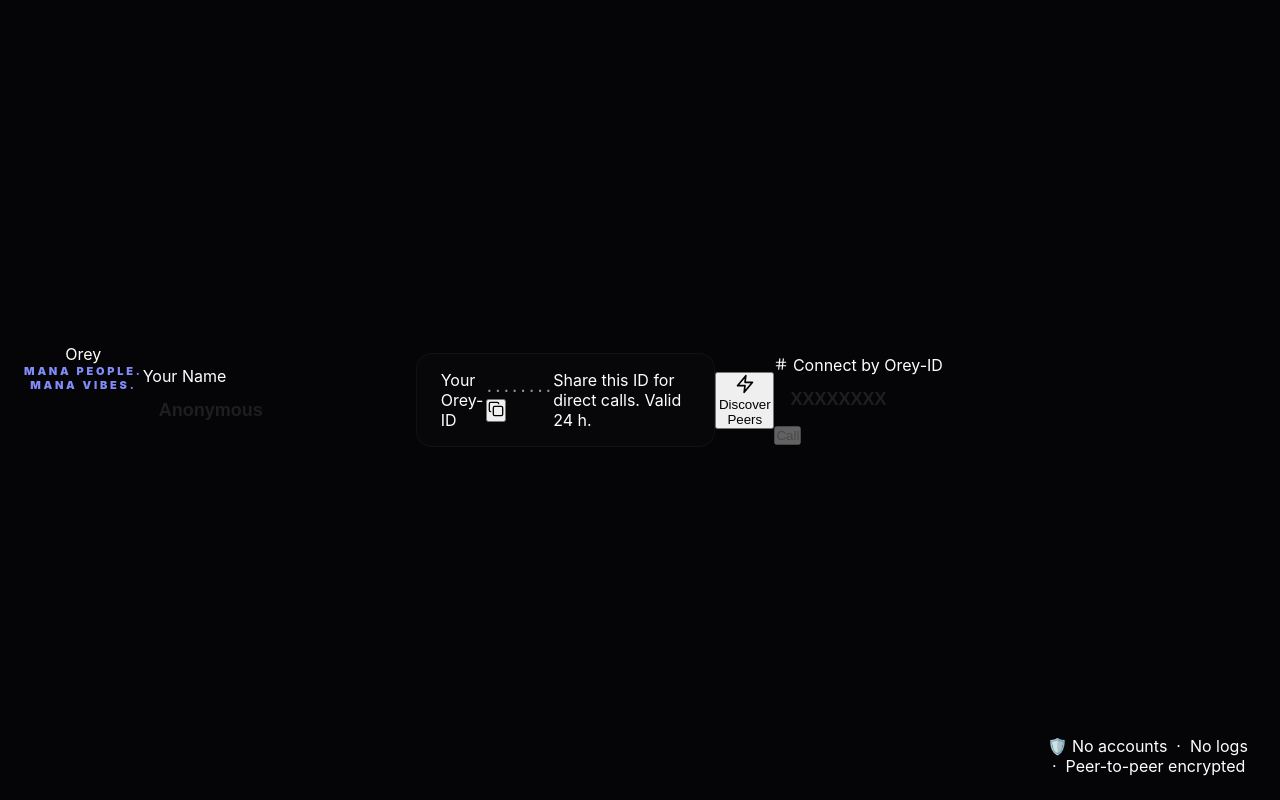
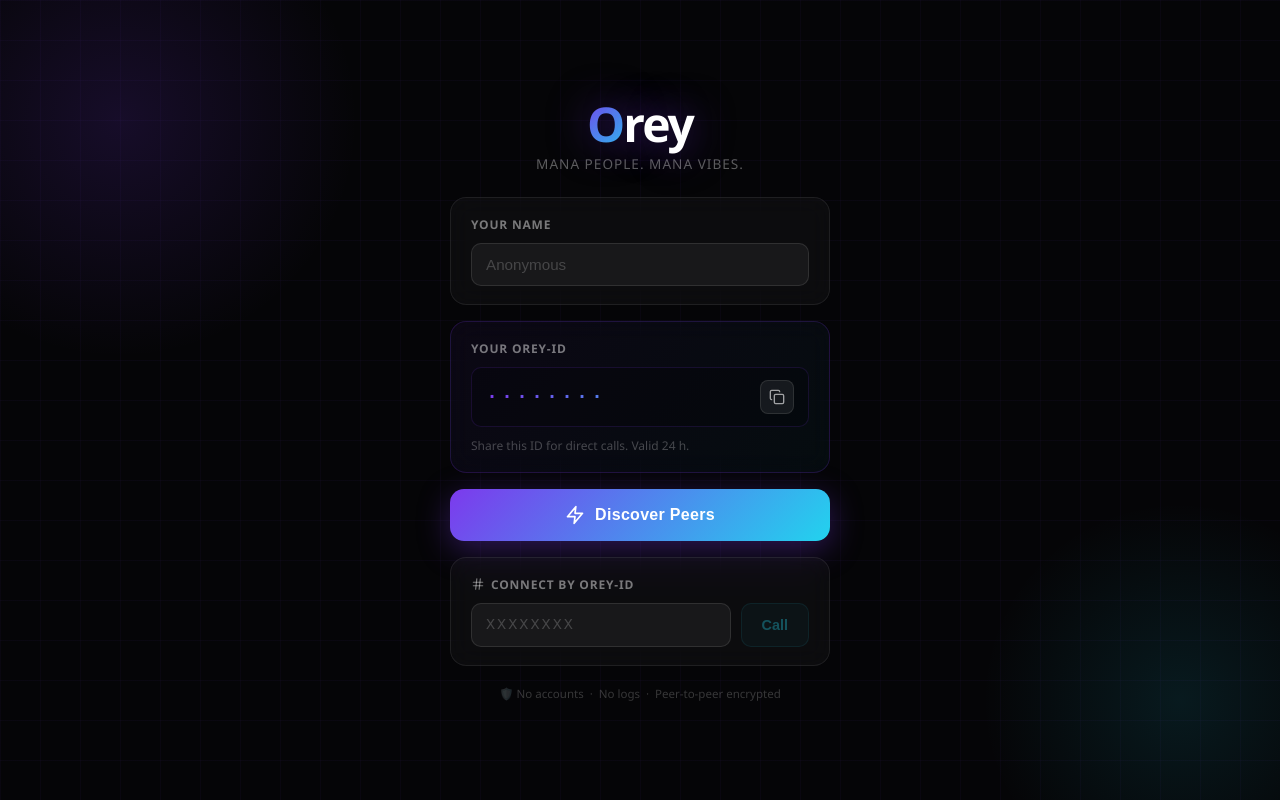
Before and after one commit to seeubot/tel_siddhik, a React (Vite) app in the folder client/: page / in a window 1280 px wide. Built offline with nearby package versions, Linux system fonts and the light colour scheme; no server answers; a web font is replaced by a local one.

Commit message:
Update Lobby.module.css

```diff
--- a/client/src/components/Lobby.module.css
+++ b/client/src/components/Lobby.module.css
@@ -1,465 +1,321 @@
-.container {
+.root {
   min-height: 100vh;
-  background-color: #050507;
-  color: #ffffff;
+  background: #050507;
   display: flex;
   align-items: center;
   justify-content: center;
-  padding: 1.5rem;
+  position: relative;
   overflow: hidden;
-  position: relative;
-  font-family: -apple-system, BlinkMacSystemFont, "Segoe UI", Roboto, Helvetica, Arial, sans-serif;
+  font-family: 'Segoe UI', system-ui, sans-serif;
 }
 
-/* Ambience */
-.ambience {
-  position: fixed;
+.grid {
+  position: absolute;
   inset: 0;
+  background-image:
+    linear-gradient(rgba(124, 58, 237, 0.04) 1px, transparent 1px),
+    linear-gradient(90deg, rgba(124, 58, 237, 0.04) 1px, transparent 1px);
+  background-size: 40px 40px;
   pointer-events: none;
 }
 
-.glowTop {
+.orb1 {
   position: absolute;
-  top: -10%;
-  left: 50%;
-  transform: translateX(-50%);
-  width: 100%;
-  height: 600px;
-  background: radial-gradient(circle, rgba(79, 70, 229, 0.1) 0%, transparent 70%);
-  filter: blur(120px);
+  width: 480px;
+  height: 480px;
+  background: radial-gradient(circle, rgba(124, 58, 237, 0.15) 0%, transparent 70%);
+  top: -120px;
+  left: -120px;
+  pointer-events: none;
 }
 
-.gridOverlay {
+.orb2 {
   position: absolute;
-  inset: 0;
-  opacity: 0.02;
-  background-image:
-    linear-gradient(#fff 1px, transparent 1px),
-    linear-gradient(90deg, #fff 1px, transparent 1px);
-  background-size: 40px 40px;
+  width: 400px;
+  height: 400px;
+  background: radial-gradient(circle, rgba(34, 211, 238, 0.1) 0%, transparent 70%);
+  bottom: -100px;
+  right: -100px;
+  pointer-events: none;
 }
 
-/* Content Layout */
-.content {
+.container {
+  width: 100%;
+  max-width: 420px;
+  padding: 24px 20px;
   position: relative;
-  z-index: 10;
-  width: 100%;
-  max-width: 400px;
+  z-index: 1;
   display: flex;
   flex-direction: column;
-  animation: slideUp 0.7s cubic-bezier(0.16, 1, 0.3, 1);
+  gap: 16px;
 }
 
-@keyframes slideUp {
-  from { opacity: 0; transform: translateY(20px); }
-  to { opacity: 1; transform: translateY(0); }
+.header {
+  text-align: center;
+  margin-bottom: 8px;
 }
 
-/* Header */
-.header {
+.logo {
+  font-size: 3rem;
+  font-weight: 900;
+  color: #fff;
+  letter-spacing: -2px;
+  line-height: 1;
+  text-shadow: 0 0 40px rgba(124, 58, 237, 0.5);
+}
+
+.logoAccent {
+  background: linear-gradient(135deg, #7c3aed, #22d3ee);
+  -webkit-background-clip: text;
+  -webkit-text-fill-color: transparent;
+  background-clip: text;
+}
+
+.tagline {
+  margin-top: 6px;
+  color: rgba(255, 255, 255, 0.35);
+  font-size: 0.85rem;
+  letter-spacing: 1px;
+  text-transform: uppercase;
+}
+
+.card {
+  background: rgba(255, 255, 255, 0.03);
+  border: 1px solid rgba(255, 255, 255, 0.08);
+  border-radius: 16px;
+  padding: 18px 20px;
+  backdrop-filter: blur(12px);
   display: flex;
   flex-direction: column;
-  align-items: center;
-  margin-bottom: 4rem;
-  text-align: center;
+  gap: 10px;
+  transition: border-color 0.2s;
 }
 
-.logoWrapper {
-  position: relative;
-  display: inline-block;
+.card:hover {
+  border-color: rgba(124, 58, 237, 0.25);
 }
 
-.logoText {
-  font-size: 3.75rem;
-  font-weight: 900;
-  letter-spacing: -0.08em;
-  line-height: 1;
-  margin: 0;
-  background: linear-gradient(to bottom, #ffffff 50%, rgba(255, 255, 255, 0.2));
+.idCard {
+  background: linear-gradient(135deg, rgba(124, 58, 237, 0.06), rgba(34, 211, 238, 0.04));
+  border-color: rgba(124, 58, 237, 0.2);
+}
+
+.label {
+  font-size: 0.75rem;
+  font-weight: 600;
+  color: rgba(255, 255, 255, 0.45);
+  text-transform: uppercase;
+  letter-spacing: 0.8px;
+  display: flex;
+  align-items: center;
+  gap: 6px;
+}
+
+.input {
+  background: rgba(255, 255, 255, 0.05);
+  border: 1px solid rgba(255, 255, 255, 0.1);
+  border-radius: 10px;
+  padding: 12px 14px;
+  color: #fff;
+  font-size: 0.95rem;
+  outline: none;
+  transition: border-color 0.2s, box-shadow 0.2s;
+  width: 100%;
+  box-sizing: border-box;
+}
+
+.input:focus {
+  border-color: rgba(124, 58, 237, 0.5);
+  box-shadow: 0 0 0 3px rgba(124, 58, 237, 0.1);
+}
+
+.input::placeholder {
+  color: rgba(255, 255, 255, 0.2);
+}
+
+.idHeader {
+  display: flex;
+  align-items: center;
+  justify-content: space-between;
+}
+
+.expiry {
+  font-size: 0.72rem;
+  color: rgba(34, 211, 238, 0.6);
+}
+
+.idRow {
+  display: flex;
+  align-items: center;
+  gap: 12px;
+  background: rgba(0, 0, 0, 0.2);
+  border-radius: 10px;
+  padding: 12px 14px;
+  border: 1px solid rgba(124, 58, 237, 0.15);
+}
+
+.idValue {
+  flex: 1;
+  font-family: 'SF Mono', 'Fira Code', 'Cascadia Code', monospace;
+  font-size: 1.25rem;
+  font-weight: 700;
+  letter-spacing: 3px;
+  background: linear-gradient(90deg, #7c3aed, #22d3ee);
   -webkit-background-clip: text;
   -webkit-text-fill-color: transparent;
+  background-clip: text;
 }
 
-.logoBlur {
-  position: absolute;
-  inset: -0.5rem;
-  background-color: rgba(99, 102, 241, 0.2);
-  filter: blur(24px);
-  border-radius: 50%;
-  opacity: 0.5;
+.copyBtn {
+  background: rgba(255, 255, 255, 0.07);
+  border: 1px solid rgba(255, 255, 255, 0.1);
+  border-radius: 8px;
+  padding: 8px;
+  color: rgba(255, 255, 255, 0.6);
+  cursor: pointer;
+  transition: all 0.15s;
+  display: flex;
+  align-items: center;
+  justify-content: center;
+  flex-shrink: 0;
 }
 
-.taglineWrapper {
-  display: flex;
-  align-items: center;
-  gap: 0.5rem;
-  margin-top: 1rem;
+.copyBtn:hover {
+  background: rgba(124, 58, 237, 0.2);
+  color: #fff;
+  border-color: rgba(124, 58, 237, 0.4);
 }
 
-.line {
-  height: 1px;
-  width: 1rem;
-}
-
-.line:first-child { background: linear-gradient(to right, transparent, #6366f1); }
-.line:last-child { background: linear-gradient(to left, transparent, #6366f1); }
-
-.tagline {
-  font-size: 11px;
-  font-weight: 900;
-  color: #818cf8;
-  letter-spacing: 0.25em;
-  text-transform: uppercase;
+.idHint {
+  font-size: 0.75rem;
+  color: rgba(255, 255, 255, 0.25);
   margin: 0;
 }
 
-/* Field Styles */
-.inputGroup {
+.actions {
   display: flex;
   flex-direction: column;
-  gap: 1rem;
-  margin-bottom: 2.5rem;
+  gap: 10px;
 }
 
-.fieldWrapper {
-  position: relative;
+.discoverBtn {
+  width: 100%;
+  padding: 16px;
+  background: linear-gradient(135deg, #7c3aed, #22d3ee);
+  border: none;
+  border-radius: 14px;
+  color: #fff;
+  font-size: 1rem;
+  font-weight: 700;
+  cursor: pointer;
+  display: flex;
+  align-items: center;
+  justify-content: center;
+  gap: 10px;
+  transition: opacity 0.2s, transform 0.1s;
+  letter-spacing: 0.3px;
+  box-shadow: 0 8px 32px rgba(124, 58, 237, 0.35);
 }
 
-.fieldBg {
-  position: absolute;
-  inset: 0;
-  background-color: rgba(99, 102, 241, 0.05);
-  border-radius: 2rem;
-  filter: blur(4px);
-  transition: background-color 0.3s;
+.discoverBtn:hover {
+  opacity: 0.9;
+  transform: translateY(-1px);
+  box-shadow: 0 12px 40px rgba(124, 58, 237, 0.45);
 }
 
-.fieldWrapper:focus-within .fieldBg {
-  background-color: rgba(99, 102, 241, 0.1);
+.discoverBtn:active {
+  transform: translateY(0);
 }
 
-.fieldInner {
-  position: relative;
-  background-color: rgba(255, 255, 255, 0.03);
-  border: 1px solid rgba(255, 255, 255, 0.05);
-  border-radius: 2rem;
-  padding: 0.375rem;
+.searchingRow {
   display: flex;
   align-items: center;
-  backdrop-filter: blur(16px);
-  transition: border-color 0.3s;
+  gap: 12px;
 }
 
-.fieldWrapper:focus-within .fieldInner {
-  border-color: rgba(99, 102, 241, 0.4);
+.searchingPulse {
+  flex: 1;
+  display: flex;
+  align-items: center;
+  gap: 10px;
+  padding: 14px 16px;
+  background: rgba(124, 58, 237, 0.1);
+  border: 1px solid rgba(124, 58, 237, 0.25);
+  border-radius: 14px;
+  color: rgba(255, 255, 255, 0.8);
+  font-size: 0.9rem;
+  font-weight: 500;
+  animation: pulse 2s ease-in-out infinite;
 }
 
-.fieldIcon {
-  margin-left: 1rem;
-  color: rgba(255, 255, 255, 0.2);
-  transition: color 0.3s;
+@keyframes pulse {
+  0%, 100% { opacity: 1; }
+  50% { opacity: 0.7; }
 }
 
-.fieldWrapper:focus-within .fieldIcon {
-  color: #818cf8;
+.spin {
+  animation: spin 1s linear infinite;
 }
 
-.input {
-  flex: 1;
-  background: transparent;
-  border: none;
-  padding: 0.875rem 1rem;
-  color: #fff;
-  font-size: 1.125rem;
-  font-weight: 700;
-  outline: none;
+@keyframes spin {
+  to { transform: rotate(360deg); }
 }
 
-.input::placeholder {
-  color: rgba(255, 255, 255, 0.1);
+.cancelBtn {
+  padding: 14px 18px;
+  background: rgba(255, 255, 255, 0.05);
+  border: 1px solid rgba(255, 255, 255, 0.1);
+  border-radius: 12px;
+  color: rgba(255, 255, 255, 0.6);
+  font-size: 0.85rem;
+  cursor: pointer;
+  transition: all 0.15s;
+  white-space: nowrap;
 }
 
-/* ID Card */
-.idCard {
-  display: flex;
-  align-items: center;
-  justify-content: space-between;
-  background-color: rgba(255, 255, 255, 0.01);
-  border: 1px solid rgba(255, 255, 255, 0.04);
-  border-radius: 1rem;
-  padding: 1rem 1.5rem;
-  cursor: pointer;
-  transition: all 0.2s;
+.cancelBtn:hover {
+  background: rgba(255, 255, 255, 0.1);
+  color: #fff;
 }
 
-.idCard:hover {
-  background-color: rgba(255, 255, 255, 0.04);
-  border-color: rgba(255, 255, 255, 0.1);
+.connectRow {
+  display: flex;
+  gap: 10px;
 }
 
-.idCard:active {
-  transform: scale(0.98);
-}
-
-.idInfo {
-  display: flex;
-  align-items: center;
-  gap: 1rem;
-}
-
-.idIconBox {
-  padding: 0.5rem;
-  background-color: rgba(99, 102, 241, 0.1);
-  border-radius: 0.5rem;
-  color: #818cf8;
-}
-
-.idTextStack {
-  display: flex;
-  flex-direction: column;
-}
-
-.idLabel {
-  font-size: 8px;
-  font-weight: 900;
-  color: rgba(255, 255, 255, 0.2);
-  text-transform: uppercase;
-  letter-spacing: 0.15em;
-}
-
-.idValue {
-  font-family: ui-monospace, SFMono-Regular, Menlo, Monaco, Consolas, monospace;
-  font-size: 0.75rem;
-  font-weight: 700;
-  color: rgba(255, 255, 255, 0.6);
-  letter-spacing: 0.1em;
+.connectRow .input {
+  flex: 1;
+  font-family: 'SF Mono', 'Fira Code', monospace;
+  letter-spacing: 2px;
   text-transform: uppercase;
 }
 
-.copyIcon {
-  color: rgba(255, 255, 255, 0.1);
-  transition: color 0.2s;
+.connectBtn {
+  padding: 12px 20px;
+  background: rgba(34, 211, 238, 0.1);
+  border: 1px solid rgba(34, 211, 238, 0.25);
+  border-radius: 10px;
+  color: #22d3ee;
+  font-size: 0.9rem;
+  font-weight: 600;
+  cursor: pointer;
+  transition: all 0.15s;
+  white-space: nowrap;
 }
 
-.idCard:hover .copyIcon {
-  color: #818cf8;
+.connectBtn:hover:not(:disabled) {
+  background: rgba(34, 211, 238, 0.2);
+  border-color: rgba(34, 211, 238, 0.5);
 }
 
-/* Main Buttons */
-.actions {
-  display: flex;
-  flex-direction: column;
-  gap: 1rem;
-}
-
-.mainBtn {
-  position: relative;
-  width: 100%;
-  height: 72px;
-  background-color: #ffffff;
-  color: #000000;
-  border: none;
-  border-radius: 2rem;
-  display: flex;
-  align-items: center;
-  justify-content: center;
-  gap: 0.75rem;
-  cursor: pointer;
-  overflow: hidden;
-  transition: all 0.2s;
-}
-
-.mainBtn:hover {
-  box-shadow: 0 0 40px rgba(255, 255, 255, 0.1);
-}
-
-.mainBtn:active {
-  transform: scale(0.95);
-}
-
-.mainBtn:disabled {
-  opacity: 0.5;
+.connectBtn:disabled {
+  opacity: 0.35;
   cursor: not-allowed;
 }
 
-.btnText {
-  font-size: 1.125rem;
-  font-weight: 900;
-  letter-spacing: -0.05em;
+.footer {
+  text-align: center;
+  font-size: 0.72rem;
+  color: rgba(255, 255, 255, 0.2);
+  padding-top: 4px;
 }
-
-.shimmer {
-  position: absolute;
-  inset: 0;
-  background: linear-gradient(to right, transparent, rgba(255, 255, 255, 0.2), transparent);
-  transform: translateX(-100%);
-}
-
-.mainBtn:hover .shimmer {
-  animation: shimmer 1.5s infinite;
-}
-
-@keyframes shimmer {
-  100% { transform: translateX(100%); }
-}
-
-.loadingBtn {
-  width: 100%;
-  height: 72px;
-  background-color: rgba(99, 102, 241, 0.05);
-  border: 1px solid rgba(99, 102, 241, 0.2);
-  color: #818cf8;
-  border-radius: 2rem;
-  display: flex;
-  align-items: center;
-  justify-content: center;
-  gap: 1rem;
-  cursor: pointer;
-}
-
-/* FIX 3: Added missing cancelIcon class */
-.cancelIcon {
-  color: rgba(129, 140, 248, 0.5);
-  flex-shrink: 0;
-}
-
-.dotPulse {
-  display: flex;
-  gap: 0.25rem;
-}
-
-.dot {
-  width: 4px;
-  height: 4px;
-  background-color: #818cf8;
-  border-radius: 50%;
-  animation: bounce 1s infinite;
-}
-
-.dot:nth-child(2) { animation-delay: 0.15s; }
-.dot:nth-child(3) { animation-delay: 0.3s; }
-
-@keyframes bounce {
-  0%, 100% { transform: translateY(0); }
-  50% { transform: translateY(-4px); }
-}
-
-/* Quick Connect */
-.quickConnect {
-  position: relative;
-  margin-top: 0.5rem;
-}
-
-.quickInput {
-  width: 100%;
-  height: 3.5rem;
-  background-color: rgba(255, 255, 255, 0.02);
-  border: 1px solid rgba(255, 255, 255, 0.05);
-  border-radius: 1rem;
-  padding: 0 3.5rem 0 1.5rem;
-  color: rgba(255, 255, 255, 0.8);
-  font-size: 0.875rem;
-  font-weight: 700;
-  outline: none;
-  transition: border-color 0.3s;
-  box-sizing: border-box;
-}
-
-.quickInput:focus {
-  border-color: rgba(99, 102, 241, 0.3);
-}
-
-.quickBtn {
-  position: absolute;
-  right: 0.5rem;
-  top: 0.5rem;
-  bottom: 0.5rem;
-  aspect-ratio: 1;
-  background-color: rgba(255, 255, 255, 0.05);
-  border: none;
-  border-radius: 0.75rem;
-  color: #fff;
-  display: flex;
-  align-items: center;
-  justify-content: center;
-  cursor: pointer;
-  transition: all 0.2s;
-}
-
-.quickBtn:hover:not(:disabled) {
-  background-color: #6366f1;
-  color: #000;
-}
-
-.quickBtn:disabled {
-  opacity: 0;
-}
-
-/* Footer */
-.footer {
-  margin-top: auto;
-  padding-top: 3rem;
-  display: flex;
-  flex-direction: column;
-  align-items: center;
-  gap: 1.5rem;
-}
-
-.statusBadge {
-  display: flex;
-  align-items: center;
-  gap: 0.75rem;
-  padding: 0.625rem 1.25rem;
-  background-color: rgba(255, 255, 255, 0.02);
-  border: 1px solid rgba(255, 255, 255, 0.05);
-  border-radius: 2rem;
-  backdrop-filter: blur(24px);
-  animation: fadeInDown 0.3s ease-out;
-}
-
-@keyframes fadeInDown {
-  from { opacity: 0; transform: translateY(-10px); }
-  to { opacity: 1; transform: translateY(0); }
-}
-
-.statusIndicator {
-  position: relative;
-  width: 8px;
-  height: 8px;
-}
-
-.ping {
-  position: absolute;
-  inset: 0;
-  border-radius: 50%;
-  animation: ping 1.5s cubic-bezier(0, 0, 0.2, 1) infinite;
-}
-
-@keyframes ping {
-  75%, 100% { transform: scale(3); opacity: 0; }
-}
-
-.dotSmall {
-  position: relative;
-  width: 8px;
-  height: 8px;
-  border-radius: 50%;
-}
-
-.statusText {
-  font-size: 10px;
-  font-weight: 900;
-  text-transform: uppercase;
-  letter-spacing: 0.2em;
-}
-
-.security {
-  display: flex;
-  align-items: center;
-  gap: 0.5rem;
-  color: rgba(255, 255, 255, 0.1);
-  font-size: 9px;
-  font-weight: 900;
-  text-transform: uppercase;
-  letter-spacing: 0.3em;
-}
```
